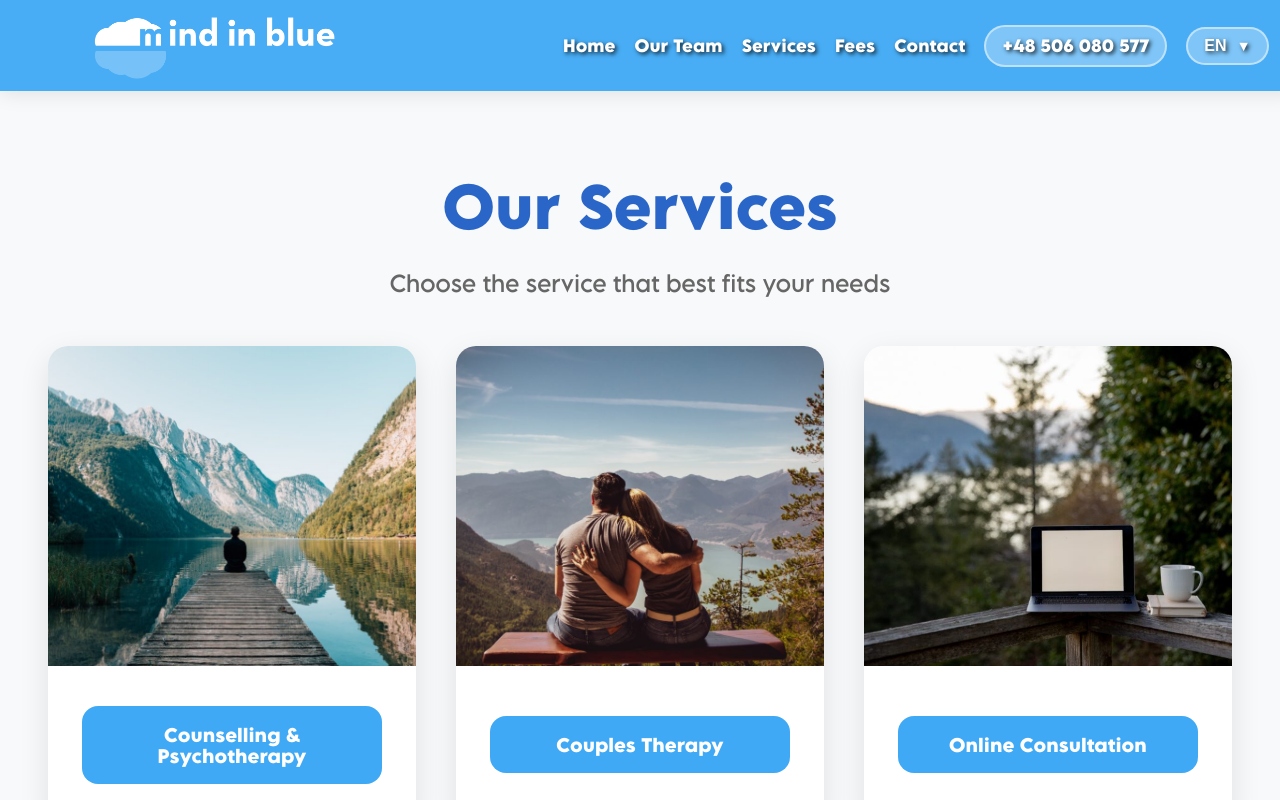
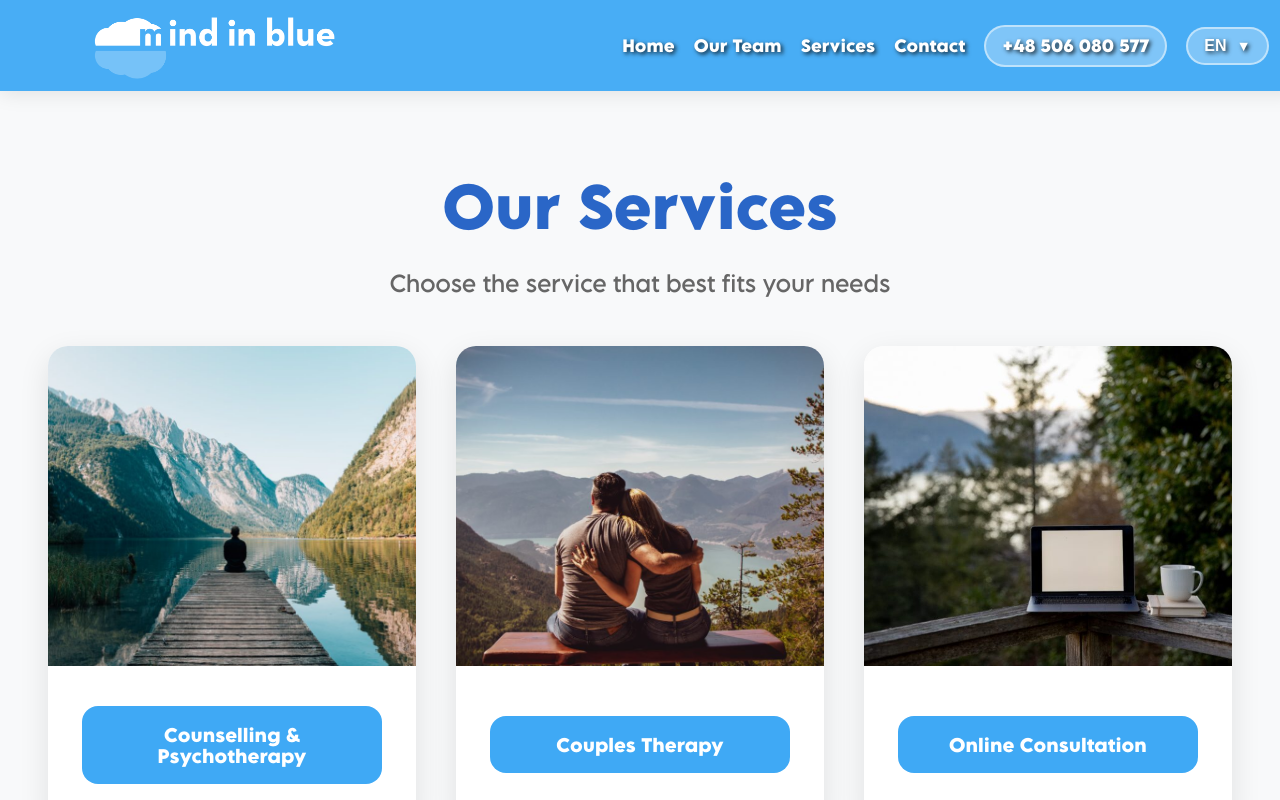
Before and after one commit to alirizaercan/MindinBlue, a React (Create React App) app: page /services in a window 1280 px wide. Shown: the top 800 px of the page. Built offline with nearby package versions, Linux system fonts and the light colour scheme.

Commit message:
Added fees button

```diff
--- a/src/components/Header/Header.js
+++ b/src/components/Header/Header.js
@@ -2,13 +2,12 @@
 // Logo will be displayed here using header_logo.png
 
 import "./Header.css";
-import { Link, useLocation, useNavigate } from "react-router-dom";
+import { Link, useLocation } from "react-router-dom";
 import { useState, useEffect } from "react";
 import { useLanguage } from "../../contexts/LanguageContext";
 
 function Header() {
   const { currentLanguage, changeLanguage, t } = useLanguage();
-  const navigate = useNavigate();
 
   const [isDropdownOpen, setIsDropdownOpen] = useState(false);
   const [isScrolled, setIsScrolled] = useState(false);
@@ -34,22 +33,6 @@ function Header() {
     changeLanguage(lang);
     setLanguageDropdownOpen(false);
     // Close mobile menu if open
-    setIsDropdownOpen(false);
-  };
-
-  const handleFeesClick = (e) => {
-    e.preventDefault();
-    navigate('/services');
-    setTimeout(() => {
-      const pricingElement = document.getElementById('pricing');
-      if (pricingElement) {
-        const elementPosition = pricingElement.offsetTop;
-        window.scrollTo({
-          top: elementPosition - 100,
-          behavior: 'smooth'
-        });
-      }
-    }, 100);
     setIsDropdownOpen(false);
   };
 
@@ -106,7 +89,6 @@ function Header() {
           <Link to="/">{t('home')}</Link>
           <Link to="/team">{t('ourTeam')}</Link>
           <Link to="/services">{t('services')}</Link>
-          <a href="/services#pricing" onClick={handleFeesClick}>Fees</a>
           <Link to="/contact">{t('contact')}</Link>
           <a href="tel:+48506080577" className="desktop-phone-btn">+48 506 080 577</a>
           <div className="language-switcher-container desktop-only">
@@ -147,7 +129,6 @@ function Header() {
           <Link to="/" onClick={closeDropdown}>{t('home')}</Link>
           <Link to="/team" onClick={closeDropdown}>{t('ourTeam')}</Link>
           <Link to="/services" onClick={closeDropdown}>{t('services')}</Link>
-          <a href="/services#pricing" onClick={handleFeesClick}>Fees</a>
           <Link to="/contact" onClick={closeDropdown}>{t('contact')}</Link>
           <div className="language-switcher-mobile">
             <span className="language-switcher-label">{t('language')}</span>
--- a/src/pages/Services/Services.js
+++ b/src/pages/Services/Services.js
@@ -66,7 +66,7 @@ function Services() {
         </div>
 
         {/* Pricing Section */}
-        <div className="pricing-section" id="pricing">
+        <div className="pricing-section">
           <h2 className="pricing-title">{t('ourTherapyPrices')}</h2>
 
           <div className="pricing-grid">
```
